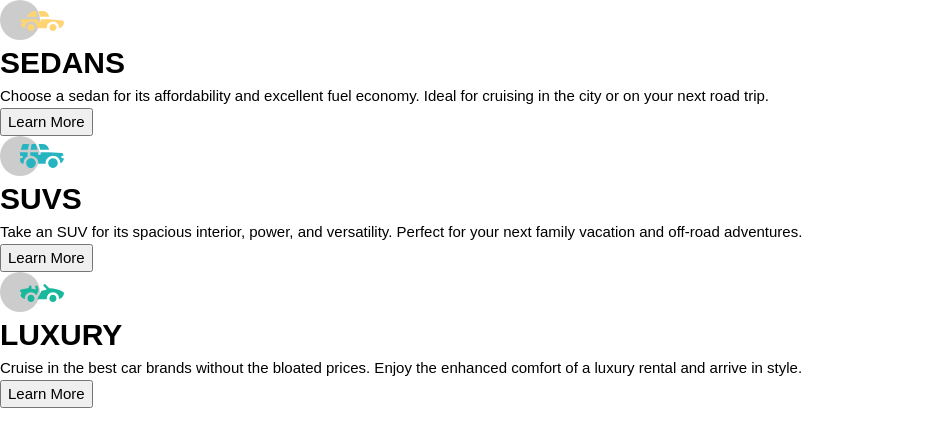
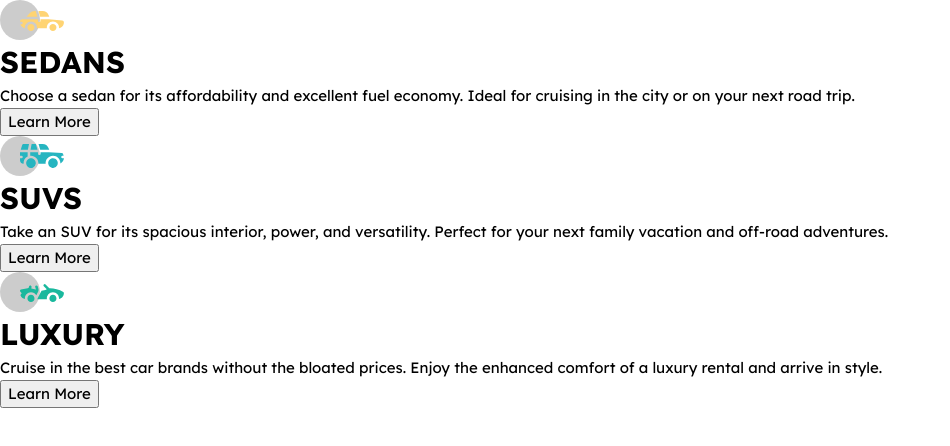
Before and after one commit to GiroFrm/three-col-card, a plain HTML site: page index.html in a window 1280 px wide. Shown: the whole page, without its empty margins (0-950 px from the left). Drawn offline with Linux system fonts and the light colour scheme.

Commit message:
Link: link google font to HTML file

```diff
--- a/index.html
+++ b/index.html
@@ -4,6 +4,9 @@
     <meta charset="UTF-8">
     <meta name="viewport" content="width=device-width, initial-scale=1.0">
     <link rel="stylesheet" href="style.css">
+    <link rel="preconnect" href="https://fonts.googleapis.com">
+<link rel="preconnect" href="https://fonts.gstatic.com" crossorigin>
+<link href="https://fonts.googleapis.com/css2?family=Big+Shoulders+Display:wght@100..900&family=Lexend+Deca:wght@100..900&display=swap" rel="stylesheet">
     <title>preview card</title>
 </head>
 <body>
```
